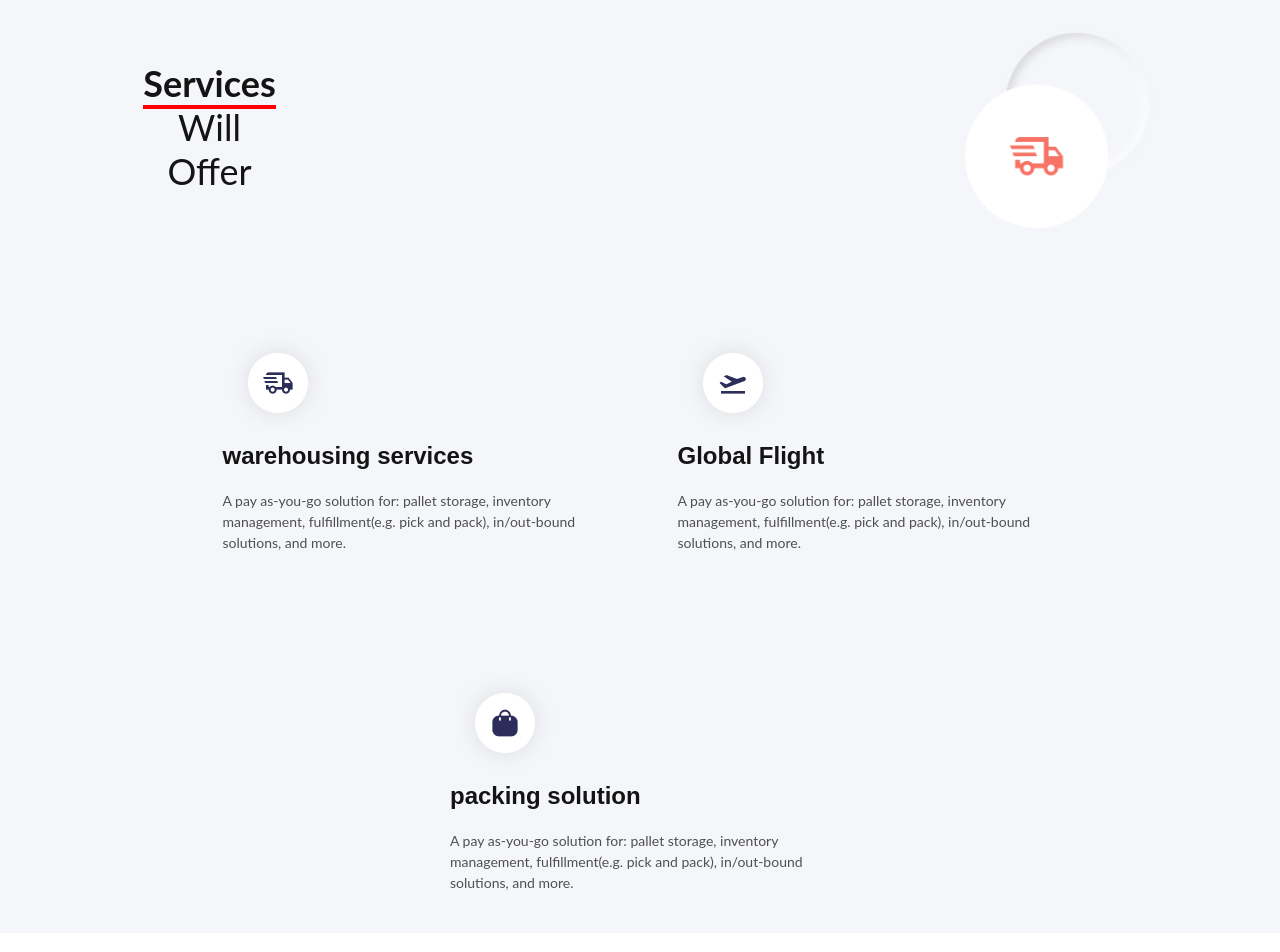
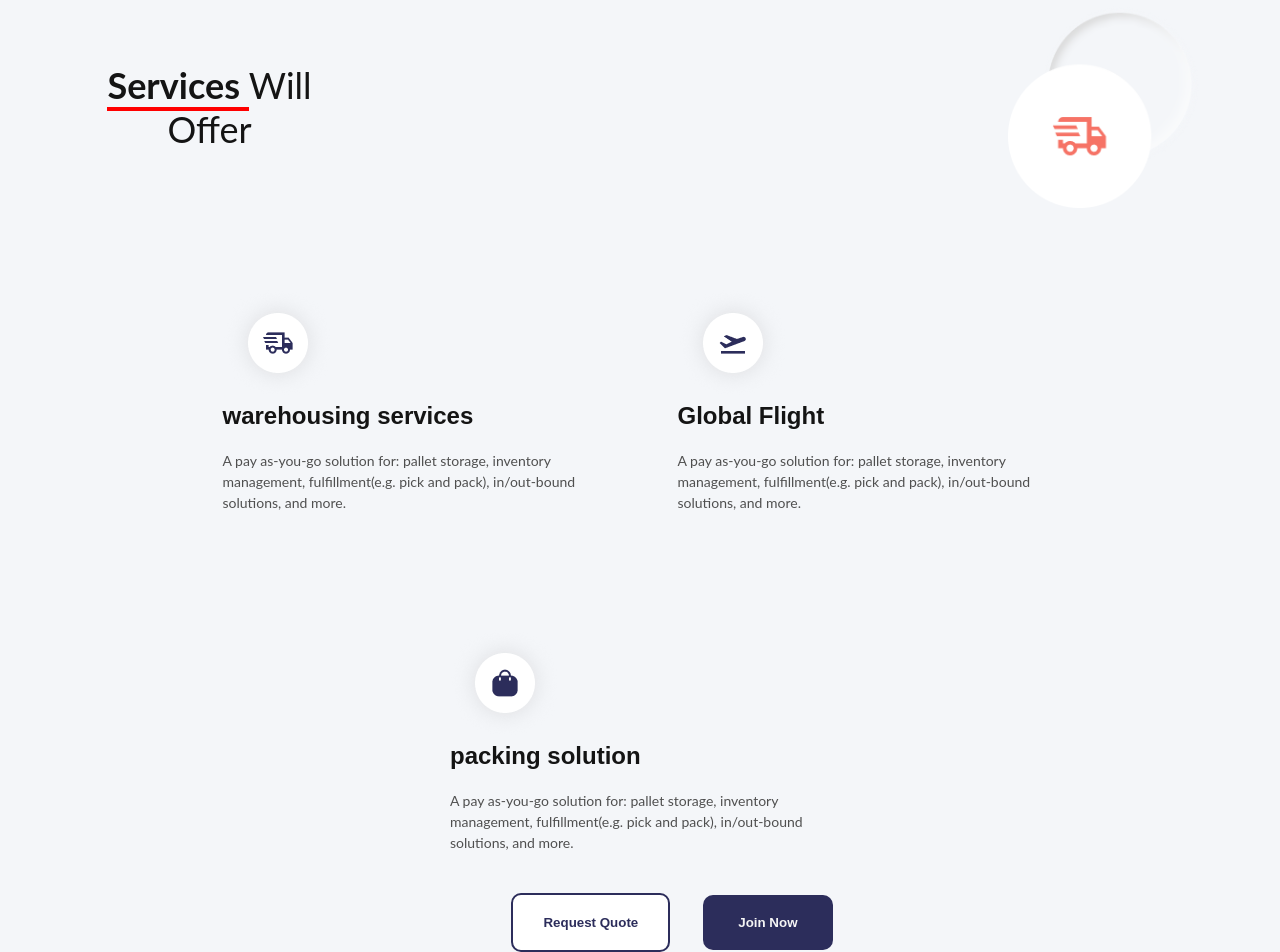
Before and after one commit to LadegbayeStella/logistics-landing-page, a plain HTML site: page index.html in a window 1280 px wide. Shown: the part 1364-2316 px from the top of the page. Drawn offline with Linux system fonts and the light colour scheme.

Commit message:
starting another section

```diff
--- a/index.html
+++ b/index.html
@@ -127,6 +127,15 @@
           </p>
         </div>
       </div>
+      <div class="button-div">
+        <button class="Request"><a href="#">Request Quote</a></button>
+        <button><a href="#">Join Now</a></button>
+      </div>
+    </section>
+
+    <section class="operation">
+
+
     </section>
   </body>
 </html>
--- a/style.css
+++ b/style.css
@@ -47,7 +47,8 @@ header {
     flex-wrap: wrap;
     justify-content: center;
     align-items: center;
-    gap: 30px;
+    gap: 33px;
+    cursor: pointer;
     margin-left: 4rem;
 }
 
@@ -278,7 +279,7 @@ header {
     align-items: center;
     text-align: center;
     gap: 669px;
-    padding: 100px 150px;
+    padding: 80px;
 }
 
 .service-container p {
```
